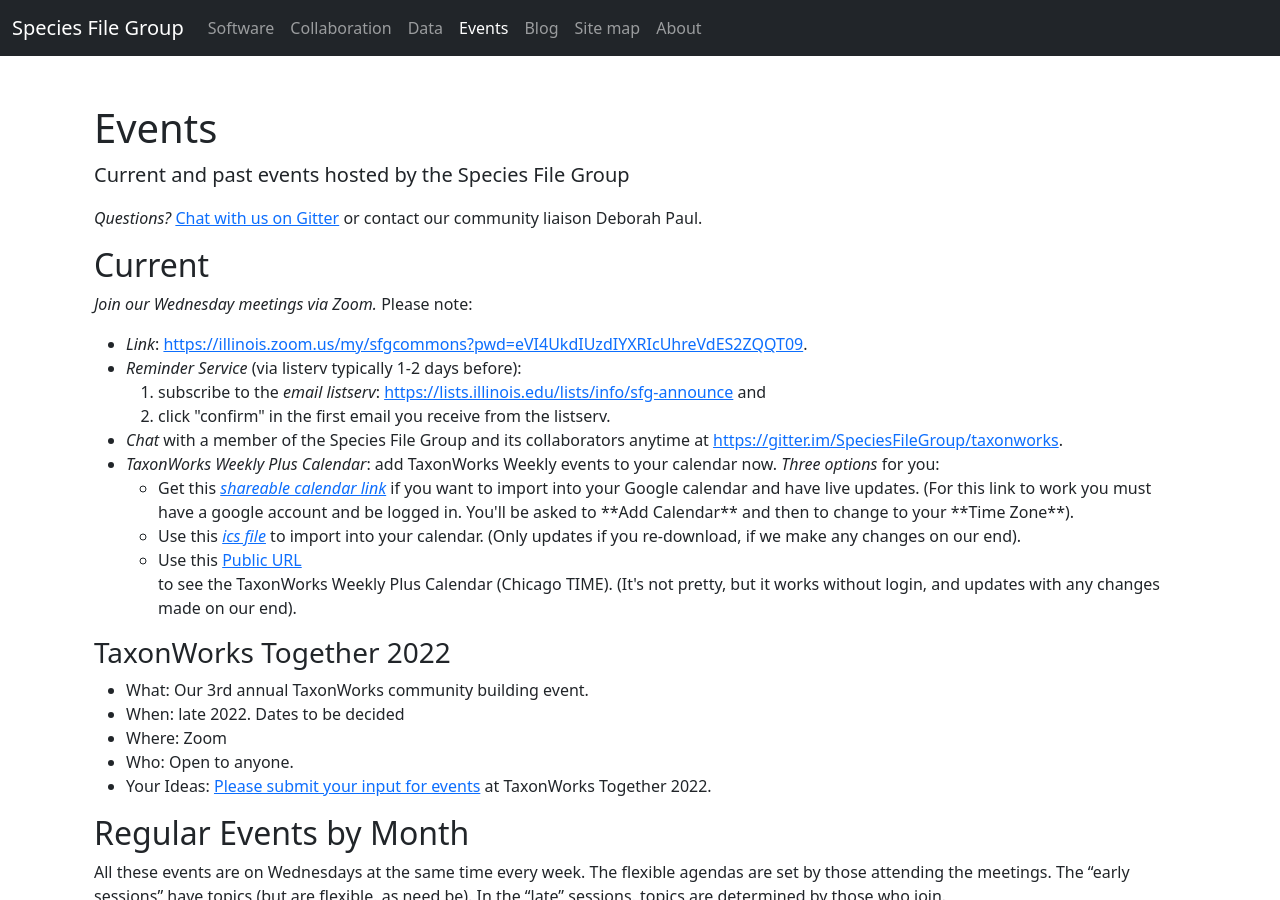
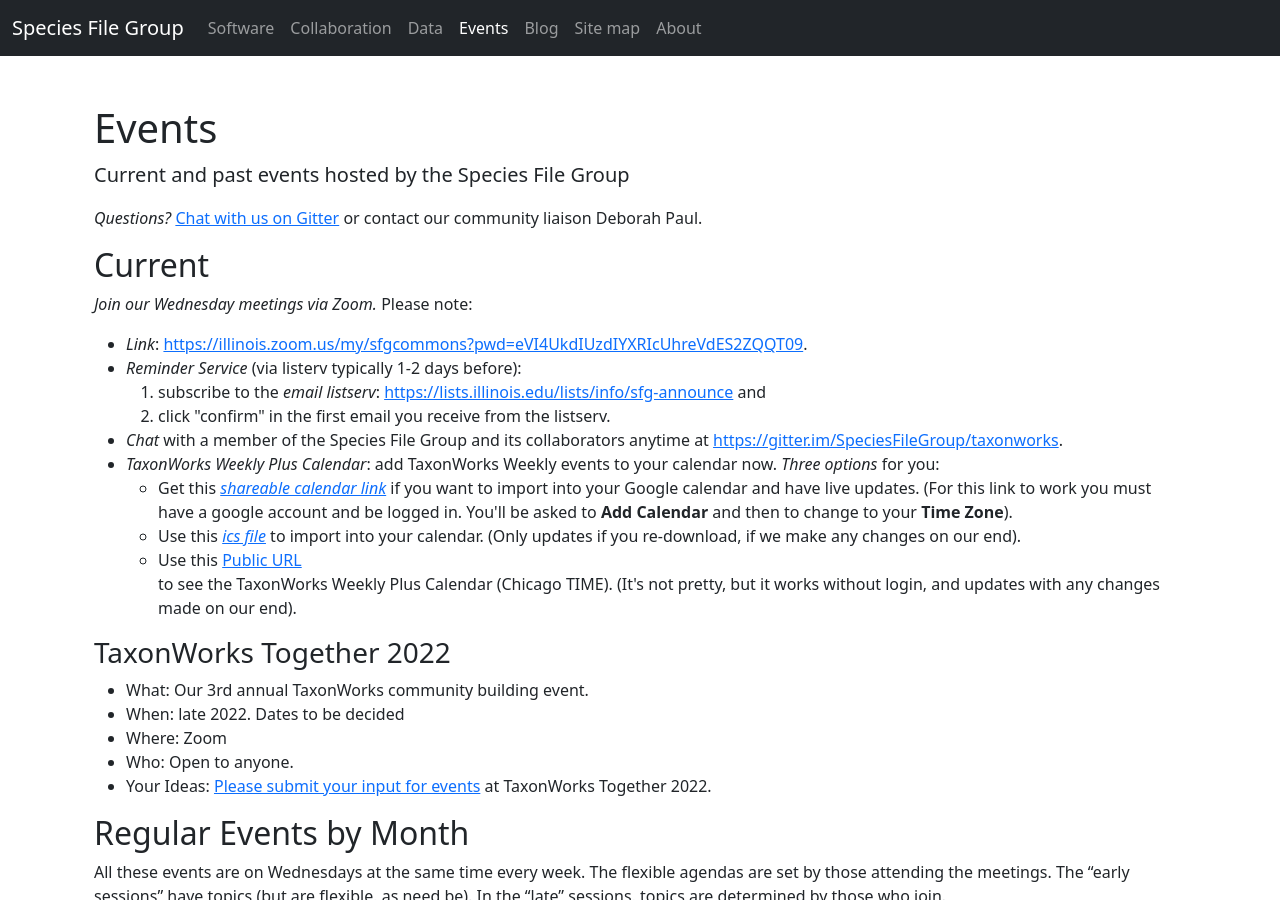
Before and after one commit to pnhogan/speciesfilegroup.github.io, a Jekyll site: the page built from events.html, in a window 1280 px wide and 900 px high. Built offline with Jekyll 4.4.1, drawn with Linux system fonts in a browser that asks for light colours.

```diff
--- a/events.html
+++ b/events.html
@@ -22,7 +22,7 @@ title: Events
       <li><em>TaxonWorks Weekly Plus Calendar</em>: add TaxonWorks Weekly events to your calendar now. <em>Three options</em> for you:</li>
         <ul>
           <li>Get this <em><a href="https://calendar.google.com/calendar/u/0?cid=ZHQxaDQxdTRkdjd2c2VsN2lvYnJkcG1zNThAZ3JvdXAuY2FsZW5kYXIuZ29vZ2xlLmNvbQ">
-            shareable calendar link</a></em> if you want to import into your Google calendar and have live updates. (For this link to work you must have a google account and be logged in. You'll be asked to **Add Calendar** and then to change to your **Time Zone**).</li>
+            shareable calendar link</a></em> if you want to import into your Google calendar and have live updates. (For this link to work you must have a google account and be logged in. You'll be asked to <b>Add Calendar</b> and then to change to your <b>Time Zone</b>).</li>
           <li>Use this <em><a href="https://calendar.google.com/calendar/ical/dt1h41u4dv7vsel7iobrdpms58%40group.calendar.google.com/public/basic.ics">ics file</a></em> to import into your calendar. (Only updates if you re-download, if we make any changes on our end).</li>
           <li>Use this <a href="https://calendar.google.com/calendar/embed?src=dt1h41u4dv7vsel7iobrdpms58%40group.calendar.google.com&ctz=America%2FChicago">Public URL</a></li> to see the TaxonWorks Weekly Plus Calendar (Chicago TIME). (It's not pretty, but it works without login, and updates with any changes made on our end).</li>
       </ul>
```
